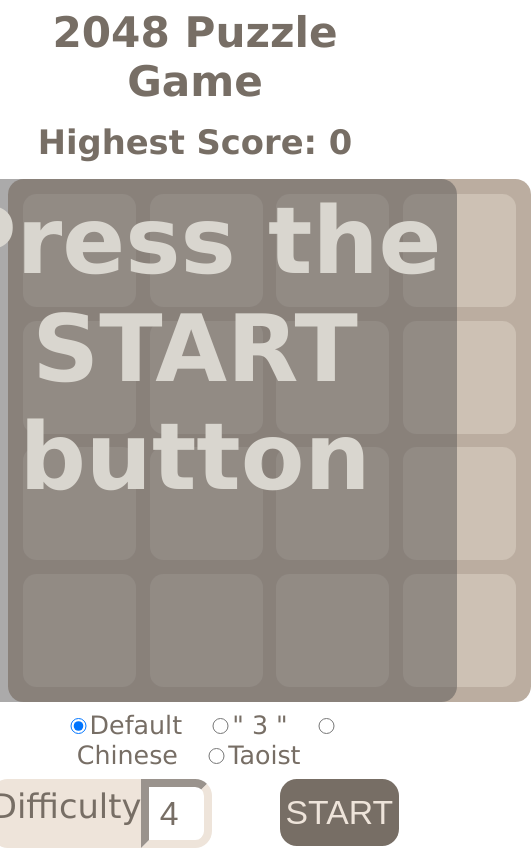
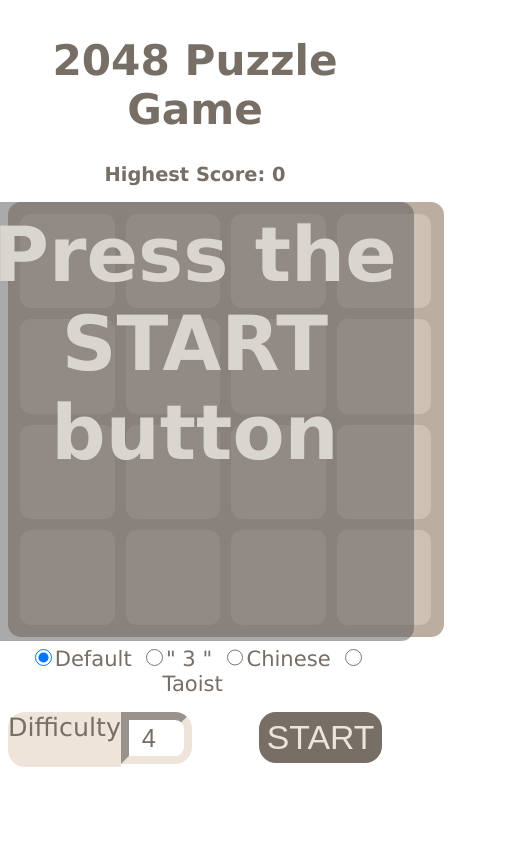
Before and after one commit to arklee/2048-game-vue, a Vue app: page / in a window 390 px wide. Shown: the whole page, 531 px wide, since content can reach past the window. Built offline with nearby package versions, Linux system fonts and the light colour scheme.

Commit message:
fix bugs && and mobile support

```diff
--- a/src/App.vue
+++ b/src/App.vue
@@ -1,5 +1,5 @@
 <template>
-  <div id="app" @keydown="move">
+  <div id="app" @touchstart="touchstart" @touchend="touchend" @keydown="keydown">
     <h1>2048 Puzzle Game</h1>
     <h2 v-if="status === 'running' || status === 'won'">Current Score: {{ score }} | Highest Score: {{ highest }}</h2>
     <h2 v-else>Highest Score: {{ highest }}</h2>
@@ -26,6 +26,10 @@ export default {
   },
   data() {
     return {
+      startX: 0,
+      startY: 0,
+      moveX: 0,
+      moveY: 0,
       size: 4,
       array: [
         [0, 0, 0, 0],
@@ -40,6 +44,33 @@ export default {
     };
   },
   methods: {
+    touchstart(e) {
+      this.startX = e.touches[0].clientX
+      this.startY = e.touches[0].clientY
+    },
+    touchend(e) {
+      this.moveX = e.changedTouches[0].clientX
+      this.moveY = e.changedTouches[0].clientY
+      let horizon = this.startX - this.moveX
+      let vertical = this.startY - this.moveY
+      let x = 0
+      if (Math.abs(horizon) > Math.abs(vertical)) { //上下
+        if (horizon > 100) {
+          x = 3
+        }
+        else if (horizon < -100) {
+          x = 4
+        }
+      } else {
+        if (vertical > 100) {
+          x = 1
+        }
+        else if (vertical < -100) {
+          x = 2
+        }
+      }
+      this.move(x)
+    },
     start() {
       this.status = 'running'
       this.score = 0
@@ -58,8 +89,15 @@ export default {
         this.$refs.btn.focus()
       })
     },
-    move(e) {
-
+    keydown(e) {
+      let x = 0
+      if (e.key === "ArrowUp") x = 1
+      else if (e.key === "ArrowDown") x = 2
+      else if (e.key === "ArrowLeft") x = 3
+      else if (e.key === "ArrowRight") x = 4
+      this.move(x)
+    },
+    move(a) {
       if (this.status === 'running' || this.status === 'won') {
         let f = (x) => {
           let result = mov(this.array, this.score, x, this.size);
@@ -72,10 +110,10 @@ export default {
             }
           }
         };
-        if (e.key === "ArrowUp") f(up);
-        else if (e.key === "ArrowDown") f(down);
-        else if (e.key === "ArrowLeft") f(left);
-        else if (e.key === "ArrowRight") f(right);
+        if (a === 1) f(up);
+        else if (a === 2) f(down);
+        else if (a === 3) f(left);
+        else if (a === 4) f(right);
         if(checkWin(this.array, this.size, this.status === 'won')) {
           this.status = 'won'
           this.showWin = true
@@ -104,24 +142,22 @@ export default {
 h1 {
   color: #776e65;
   font-size: 5vh;
-  margin-top: 0;
-  margin-bottom: 0;
 }
 
 h2 {
   color: #776e65;
-  font-size: 4vh;
-  margin-top: 2vh;
-  margin-bottom: 2vh;
+  font-size: 2.3vh;
+  margin-top: 0;
 }
 
 .difficultyText {
-  padding-top: 1vh;
-  width: 22vh;
-  height: 7.2vh;
+  display: flex;
+  justify-content: center;
+  width: 18vh;
+  height: 6.5vh;
   background-color: #eee4da;
   text-align: center;
-  font-size: 4vh;
+  font-size: 3vh;
   border-width: 0;
   color: #776e65;
   border-radius: 2vh 0 0 2vh;
@@ -129,10 +165,10 @@ h2 {
 
 .input {
   width: 6vh;
-  height: 6vh;
+  height: 4vh;
   background-color: #ffffff;
   text-align: center;
-  font-size: 4vh;
+  font-size: 3vh;
   border-radius: 0 2vh 2vh 0;
   border-width: 1vh;
   border-color: #eee4da;
@@ -141,8 +177,8 @@ h2 {
 }
 
 .btn {
-  width: 25vh;
-  height: 8vh;
+  width: 20vh;
+  height: 6vh;
   background-color: #776e65;
   text-align: center;
   font-size: 4vh;
--- a/src/components/GridBox.vue
+++ b/src/components/GridBox.vue
@@ -88,24 +88,24 @@ export default {
 
 <style scoped>
 .container {
-  width: 60vh;
-  height: 60vh;
+  width: 50vh;
+  height: 50vh;
   display: grid;
   background-color: #bbada0;
-  padding: 1vh;
+  padding: 0.8vh;
   border-radius: 3%;
   margin: 0 auto;
 }
 
 .themes {
   margin-top: 1vh;
-  margin-bottom: 1vh;
+  margin-bottom: 2vh;
 }
 
 label{
-  margin: 1.5vh;
+  margin: 1.2vw;
   color: #776e65;
-  font-size: 3vh;
+  font-size: 2.5vh;
 }
 label input {
   width: 2vh;
@@ -114,7 +114,7 @@ label input {
 
 .box {
   background-color: #cdc1b4;
-  margin: 0.8vh;
+  margin: 0.66vh;
   border-radius: 12%;
   display: flex;
   justify-content: center;
--- a/src/components/Toast.vue
+++ b/src/components/Toast.vue
@@ -36,24 +36,24 @@ export default {
 
 .toast {
   padding: 1vh;
-  width: 60vh;
-  height: 60vh;
+  width: 50vh;
+  height: 50vh;
   border-radius: 3%;
-  position: absolute;
+  position: fixed;
   left: 50%;
-  margin-left: -31vh;
+  margin-left: -26vh;
   font-weight: bold;
 }
 
 .readyToast {
   background-color: rgba(89, 86, 86, 0.5);
   color: #d9d6cf;
-  font-size: 11vh;
+  font-size: 9vh;
 }
 
 .overToast {
   background-color: rgba(89, 86, 86, 0.85);
   color: #d9d6cf;
-  font-size: 9vh;
+  font-size: 7vh;
 }
 </style>
```
